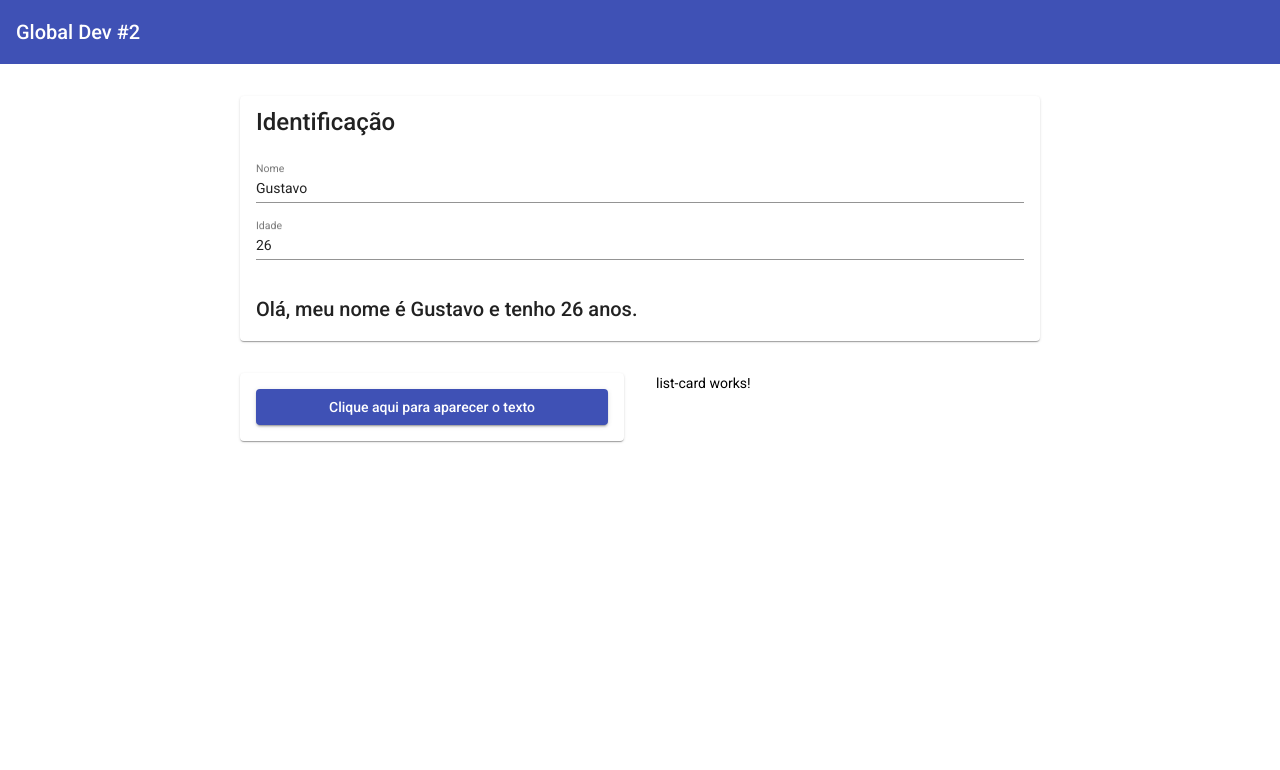
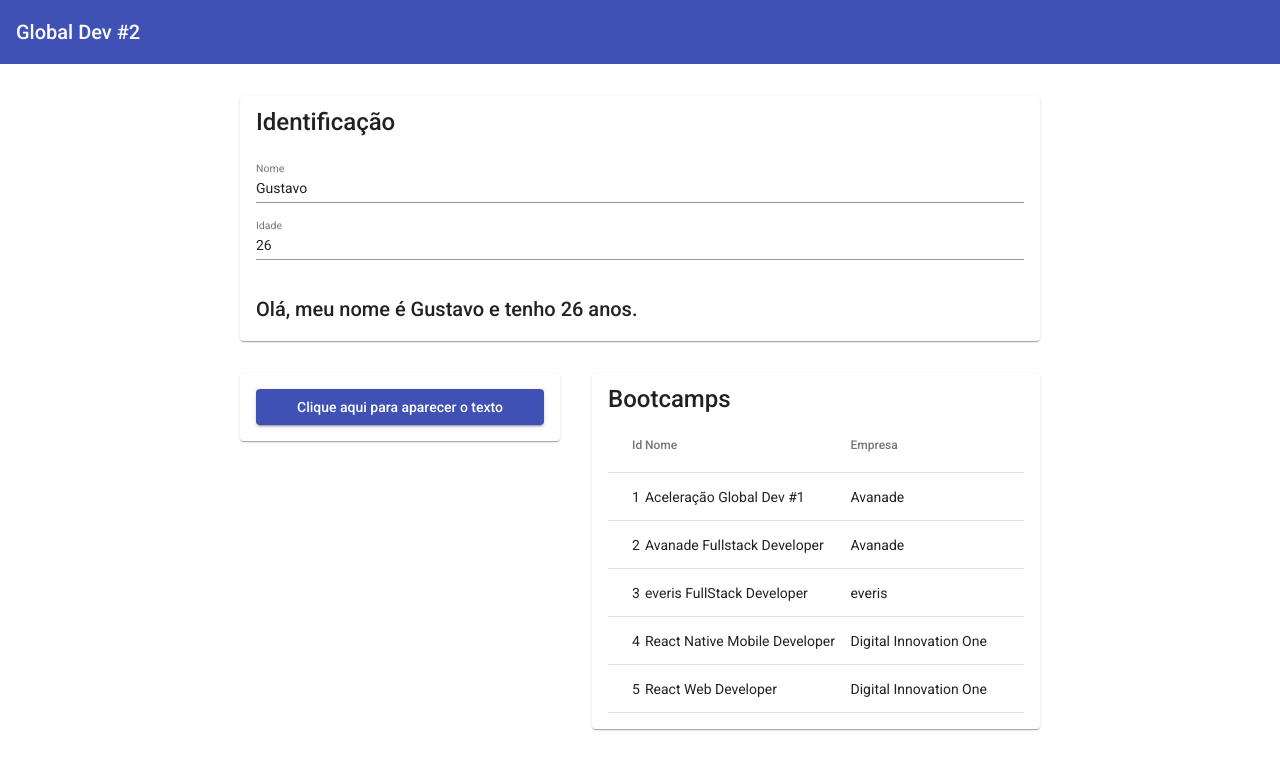
Before and after one commit to gmcotta/DIO-global-dev-2-desafio, an Angular app: page / in a window 1280 px wide. Shown: the top 770 px of the page. Built offline with nearby package versions, Linux system fonts and the light colour scheme.

Commit message:
Creating bootcamp list component and integrating it on list card

```diff
--- a/src/app/home/home.component.scss
+++ b/src/app/home/home.component.scss
@@ -6,7 +6,7 @@
 
   &__second-row {
     display: grid;
-    grid-template-columns: repeat(2, 1fr);
-    column-gap: 32px;
+    grid-template-columns: 40% calc(60% - 32px);
+    gap: 32px;
   }
 }
--- /dev/null
+++ b/src/app/list-card/bootcamp-list/bootcamp-list.component.html
@@ -0,0 +1,21 @@
+<table
+  mat-table [dataSource]="bootcampList"
+  class="bootcamp-list__table"
+>
+  <ng-container matColumnDef="id">
+    <th mat-header-cell *matHeaderCellDef>Id</th>
+    <td mat-cell *matCellDef="let bootcamp">{{ bootcamp.id }}</td>
+  </ng-container>
+  <ng-container matColumnDef="name">
+    <th mat-header-cell *matHeaderCellDef>Nome</th>
+    <td mat-cell *matCellDef="let bootcamp">{{ bootcamp.name }}</td>
+  </ng-container>
+  <ng-container matColumnDef="company">
+    <th mat-header-cell *matHeaderCellDef>Empresa</th>
+    <td mat-cell *matCellDef="let bootcamp">{{ bootcamp.company }}</td>
+  </ng-container>
+
+    <tr mat-header-row *matHeaderRowDef="displayedColumns"></tr>
+    <tr mat-row *matRowDef="let row; columns: displayedColumns;"></tr>
+
+</table>
--- /dev/null
+++ b/src/app/list-card/bootcamp-list/bootcamp-list.component.scss
@@ -0,0 +1,5 @@
+.bootcamp-list {
+  &__table {
+    width: 100%;
+  }
+}
--- /dev/null
+++ b/src/app/list-card/bootcamp-list/bootcamp-list.component.ts
@@ -0,0 +1,19 @@
+import { Component, Input, OnInit } from '@angular/core';
+import { Bootcamp } from 'src/app/shared/models/bootcamp.model';
+
+@Component({
+  selector: 'gmc-bootcamp-list',
+  templateUrl: './bootcamp-list.component.html',
+  styleUrls: ['./bootcamp-list.component.scss']
+})
+export class BootcampListComponent implements OnInit {
+
+  @Input() bootcampList: Bootcamp[];
+  displayedColumns = ['id', 'name', 'company'];
+
+  constructor() { }
+
+  ngOnInit(): void {
+  }
+
+}
--- a/src/app/list-card/list-card.component.html
+++ b/src/app/list-card/list-card.component.html
@@ -1 +1,6 @@
-<p>list-card works!</p>
+<mat-card>
+  <mat-card-title>Bootcamps</mat-card-title>
+  <mat-card-content>
+    <gmc-bootcamp-list [bootcampList]="list"></gmc-bootcamp-list>
+  </mat-card-content>
+</mat-card>
--- a/src/app/list-card/list-card.component.ts
+++ b/src/app/list-card/list-card.component.ts
@@ -1,4 +1,6 @@
 import { Component, OnInit } from '@angular/core';
+import { Bootcamp } from '../shared/models/bootcamp.model';
+import { BootcampListService } from '../shared/services/bootcamp-list.service';
 
 @Component({
   selector: 'gmc-list-card',
@@ -7,9 +9,11 @@ import { Component, OnInit } from '@angular/core';
 })
 export class ListCardComponent implements OnInit {
 
-  constructor() { }
+  list: Bootcamp[] = [];
+
+  constructor(private bootcampListService: BootcampListService) { }
 
   ngOnInit(): void {
+    this.list = this.bootcampListService.getList();
   }
-
 }
--- a/src/app/shared/services/bootcamp-list.service.ts
+++ b/src/app/shared/services/bootcamp-list.service.ts
@@ -4,7 +4,7 @@ import { Bootcamp } from '../models/bootcamp.model';
 @Injectable({
   providedIn: 'root'
 })
-export class ListService {
+export class BootcampListService {
 
   private list: Bootcamp[] = [
     {
```
Also changed, not shown: src/app/list-card/list-card.module.ts (+8 -3 lines), 2 other files (tests, documents, lock files or other folders).
